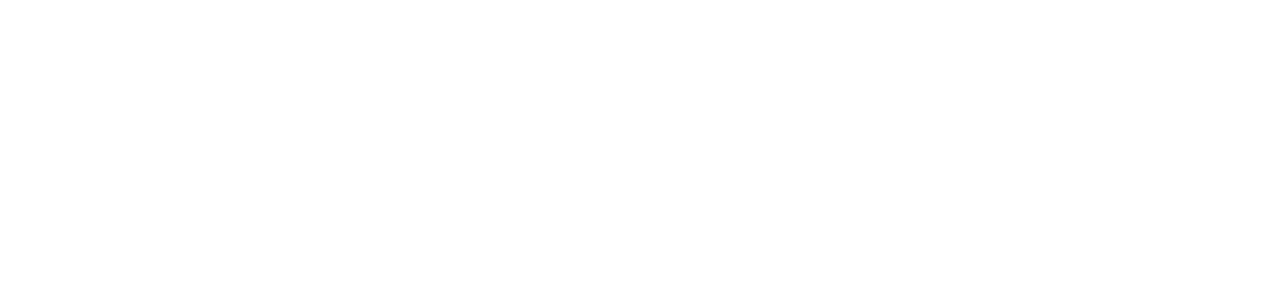
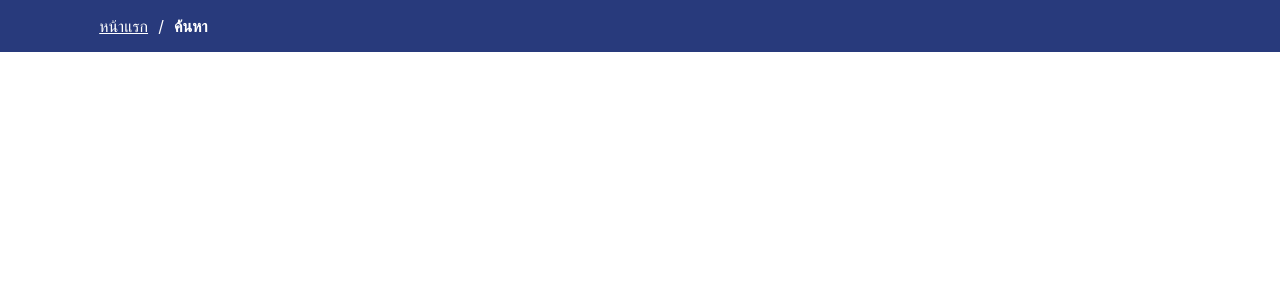
Before and after one commit to rootEnginear/YWC18-5050, a Next.js app: page / in a window 1280 px wide. Shown: the top 300 px of the page. Built offline with nearby package versions, Linux system fonts and the light colour scheme; a web font is replaced by a local one.

Commit message:
feat: Add breadcrumb

```diff
--- /dev/null
+++ b/src/components/AppBreadcrumb/index.tsx
@@ -0,0 +1,21 @@
+import Link from 'next/link'
+import { StyledBreadcrumb } from './style'
+import { AppBreadcrumbProps } from './types'
+
+export const AppBreadcrumb = ({ pages }: AppBreadcrumbProps) => {
+	return (
+		<StyledBreadcrumb>
+			<nav>
+				<ul>
+					{pages.map((page) => (
+						<li key={page.name}>
+							<Link href={page.url}>
+								<a>{page.name}</a>
+							</Link>
+						</li>
+					))}
+				</ul>
+			</nav>
+		</StyledBreadcrumb>
+	)
+}
--- /dev/null
+++ b/src/components/AppBreadcrumb/style.ts
@@ -0,0 +1,51 @@
+import styled from 'styled-components'
+import { isDesktop } from 'styles/variables'
+
+const mobileHeight = '45.5px'
+const desktopHeight = '52px'
+
+export const StyledBreadcrumb = styled.section`
+	background: #283a7c;
+	color: #fff;
+	height: ${mobileHeight};
+	padding: 0 16px;
+
+	@media screen and (${isDesktop}) {
+		height: ${desktopHeight};
+		padding: 0 7.75%;
+	}
+
+	> nav {
+		line-height: ${mobileHeight};
+
+		@media screen and (${isDesktop}) {
+			line-height: ${desktopHeight};
+		}
+
+		> ul {
+			display: flex;
+			padding: 0;
+			margin: 0;
+			list-style: none;
+		}
+	}
+
+	> nav > ul > li {
+		&:not(:last-of-type)::after {
+			content: '/';
+			margin: 0 1ch;
+		}
+
+		&:last-of-type {
+			font-weight: 700;
+
+			> a {
+				text-decoration: none;
+			}
+		}
+
+		> a {
+			color: #fff;
+		}
+	}
+`
--- /dev/null
+++ b/src/components/AppBreadcrumb/types.ts
@@ -0,0 +1,3 @@
+export interface AppBreadcrumbProps {
+	pages: { url: string; name: string }[]
+}
--- a/src/pages/Home/index.tsx
+++ b/src/pages/Home/index.tsx
@@ -1,12 +1,18 @@
 import Head from 'next/head'
+import { AppBreadcrumb } from 'components/AppBreadcrumb'
 
 export default function Home() {
+	const pages = [
+		{ name: 'หน้าแรก', url: '/' },
+		{ name: 'ค้นหา', url: '/' },
+	]
 
 	return (
 		<>
 			<Head>
 				<title>ค้นหา - คนละครึ่ง</title>
 			</Head>
+			<AppBreadcrumb pages={pages} />
 		</>
 	)
 }
```
